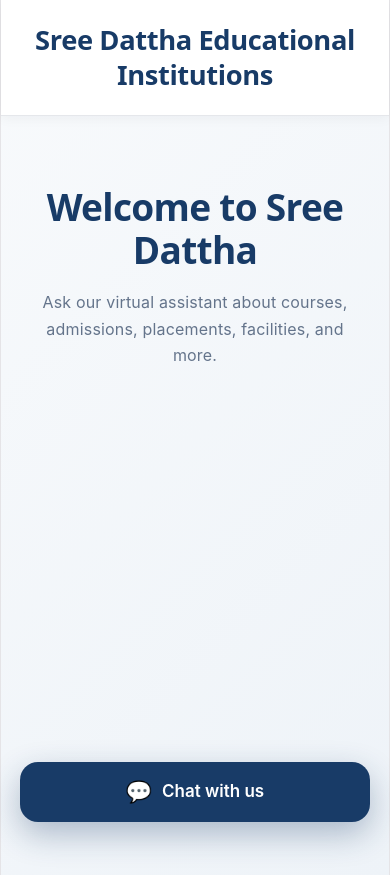
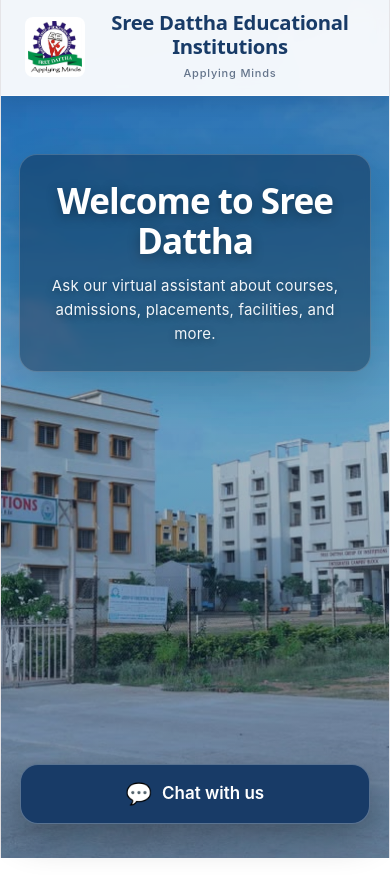
Before and after one commit to gayamneha17-dot/sreedattha-chatbot, a React app in the folder frontend/: page / in a window 390 px wide. Built offline with nearby package versions, Linux system fonts and the light colour scheme; the HTML template or start-up script is replaced by a standard one.

Commit message:
Add campus background and Sree Dattha logo

```diff
--- a/frontend/src/App.css
+++ b/frontend/src/App.css
@@ -17,7 +17,7 @@ body,
 }
 
 body {
-  background: #f5f7fb;
+  margin: 0;
   color: #1f2937;
 }
 
@@ -28,19 +28,44 @@ textarea {
 
 
 /* ==================================================
-   APPLICATION
+   MAIN APPLICATION + CAMPUS BACKGROUND
 ================================================== */
 
 .app {
+  position: relative;
+
   width: 100%;
   min-height: 100vh;
 
+  background-position: center;
+  background-size: cover;
+  background-repeat: no-repeat;
+  background-attachment: fixed;
+
+  overflow: hidden;
+}
+
+
+/* Dark transparent layer over campus photo */
+
+.background-overlay {
+  position: absolute;
+
+  inset: 0;
+
+  min-height: 100%;
+
   background:
     linear-gradient(
-      135deg,
-      #f8fafc 0%,
-      #eef3f8 100%
+      180deg,
+      rgba(10, 35, 65, 0.42) 0%,
+      rgba(10, 35, 65, 0.30) 45%,
+      rgba(10, 35, 65, 0.48) 100%
     );
+
+  z-index: 0;
+
+  pointer-events: none;
 }
 
 
@@ -49,27 +74,73 @@ textarea {
 ================================================== */
 
 .site-header {
+  position: relative;
+
+  z-index: 2;
+
   width: 100%;
 
-  padding: 24px 7%;
+  padding: 14px 6%;
 
-  background: #ffffff;
+  background: rgba(255, 255, 255, 0.94);
 
-  border-bottom: 1px solid #e5e7eb;
+  border-bottom: 1px solid rgba(255, 255, 255, 0.65);
 
   box-shadow:
-    0 2px 12px rgba(15, 23, 42, 0.05);
+    0 4px 18px rgba(15, 23, 42, 0.12);
+
+  backdrop-filter: blur(8px);
 }
 
 .header-content {
   width: 100%;
 
+  max-width: 1400px;
+
+  margin: 0 auto;
+
   display: flex;
 
   align-items: center;
+
+  gap: 18px;
 }
 
-.header-content h1 {
+
+/* ==================================================
+   COLLEGE LOGO
+================================================== */
+
+.college-logo {
+  width: 82px;
+
+  height: 82px;
+
+  flex-shrink: 0;
+
+  object-fit: contain;
+
+  border-radius: 10px;
+
+  background: #ffffff;
+
+  padding: 3px;
+}
+
+
+/* ==================================================
+   COLLEGE TITLE
+================================================== */
+
+.college-title {
+  display: flex;
+
+  flex-direction: column;
+
+  justify-content: center;
+}
+
+.college-title h1 {
   margin: 0;
 
   color: #183b67;
@@ -78,18 +149,34 @@ textarea {
 
   font-weight: 700;
 
-  line-height: 1.25;
+  line-height: 1.2;
 
   letter-spacing: -0.5px;
 }
 
+.college-title p {
+  margin: 5px 0 0;
+
+  color: #64748b;
+
+  font-size: 14px;
+
+  font-weight: 500;
+
+  letter-spacing: 0.8px;
+}
+
 
 /* ==================================================
-   MAIN PAGE
+   MAIN WELCOME SECTION
 ================================================== */
 
 .main-content {
-  min-height: calc(100vh - 90px);
+  position: relative;
+
+  z-index: 1;
+
+  min-height: calc(100vh - 112px);
 
   display: flex;
 
@@ -100,7 +187,7 @@ textarea {
   text-align: center;
 
   padding:
-    clamp(80px, 13vh, 125px)
+    clamp(90px, 14vh, 145px)
     24px
     150px;
 }
@@ -109,32 +196,51 @@ textarea {
   width: 100%;
 
   max-width: 800px;
+
+  padding: 30px 35px;
+
+  border-radius: 22px;
+
+  background: rgba(8, 30, 55, 0.42);
+
+  border: 1px solid rgba(255, 255, 255, 0.18);
+
+  box-shadow:
+    0 16px 45px rgba(0, 0, 0, 0.16);
+
+  backdrop-filter: blur(3px);
 }
 
 .welcome-section h2 {
-  margin: 0 0 20px;
+  margin: 0 0 16px;
 
-  color: #183b67;
+  color: #ffffff;
 
-  font-size: clamp(36px, 5vw, 56px);
+  font-size: clamp(38px, 5vw, 58px);
 
   font-weight: 700;
 
-  line-height: 1.15;
+  line-height: 1.12;
 
   letter-spacing: -1px;
+
+  text-shadow:
+    0 3px 12px rgba(0, 0, 0, 0.35);
 }
 
 .welcome-section p {
-  max-width: 720px;
+  max-width: 700px;
 
   margin: 0 auto;
 
-  color: #64748b;
+  color: #f1f5f9;
 
   font-size: clamp(16px, 2vw, 19px);
 
   line-height: 1.7;
+
+  text-shadow:
+    0 2px 7px rgba(0, 0, 0, 0.35);
 }
 
 
@@ -145,15 +251,17 @@ textarea {
 .chat-launcher {
   position: fixed;
 
+  z-index: 999;
+
   left: 50%;
 
-  bottom: 35px;
+  bottom: 34px;
 
   transform: translateX(-50%);
 
-  min-width: 210px;
+  min-width: 220px;
 
-  min-height: 60px;
+  min-height: 62px;
 
   display: flex;
 
@@ -163,9 +271,9 @@ textarea {
 
   gap: 10px;
 
-  padding: 16px 28px;
+  padding: 16px 30px;
 
-  border: none;
+  border: 1px solid rgba(255, 255, 255, 0.28);
 
   border-radius: 999px;
 
@@ -180,14 +288,12 @@ textarea {
   cursor: pointer;
 
   box-shadow:
-    0 12px 32px rgba(24, 59, 103, 0.32);
-
-  z-index: 999;
+    0 14px 36px rgba(0, 0, 0, 0.30);
 
   transition:
     background 0.2s ease,
-    box-shadow 0.2s ease,
-    transform 0.2s ease;
+    transform 0.2s ease,
+    box-shadow 0.2s ease;
 }
 
 .chat-launcher:hover {
@@ -198,13 +304,11 @@ textarea {
     translateY(-2px);
 
   box-shadow:
-    0 16px 38px rgba(24, 59, 103, 0.38);
+    0 18px 42px rgba(0, 0, 0, 0.36);
 }
 
 .chat-launcher:active {
-  transform:
-    translateX(-50%)
-    translateY(0);
+  transform: translateX(-50%);
 }
 
 .chat-launcher-icon {
@@ -218,6 +322,8 @@ textarea {
 
 .chat-window {
   position: fixed;
+
+  z-index: 1000;
 
   left: 50%;
 
@@ -235,19 +341,17 @@ textarea {
 
   flex-direction: column;
 
+  overflow: hidden;
+
   background: #ffffff;
 
   border: 1px solid #e2e8f0;
 
   border-radius: 20px;
 
-  overflow: hidden;
-
   box-shadow:
-    0 24px 70px rgba(15, 23, 42, 0.22),
-    0 6px 20px rgba(15, 23, 42, 0.10);
-
-  z-index: 1000;
+    0 24px 70px rgba(15, 23, 42, 0.28),
+    0 6px 20px rgba(15, 23, 42, 0.14);
 }
 
 
@@ -276,8 +380,6 @@ textarea {
 .chat-header-info {
   display: flex;
 
-  flex-direction: row;
-
   align-items: center;
 
   gap: 12px;
@@ -302,11 +404,11 @@ textarea {
 
   color: #ffffff;
 
+  border: 1px solid rgba(255, 255, 255, 0.22);
+
   font-size: 14px;
 
   font-weight: 700;
-
-  border: 1px solid rgba(255, 255, 255, 0.22);
 }
 
 .chat-header-info h3 {
@@ -374,9 +476,6 @@ textarea {
   line-height: 1;
 
   cursor: pointer;
-
-  transition:
-    background 0.2s ease;
 }
 
 .close-button:hover {
@@ -385,9 +484,10 @@ textarea {
 
 
 /* ==================================================
-   MESSAGES CONTAINER
+   MESSAGES AREA
 
-   THIS IS THE IMPORTANT SCROLLING FIX
+   IMPORTANT:
+   KEEP THIS SCROLLING SECTION
 ================================================== */
 
 .messages-container {
@@ -426,17 +526,12 @@ textarea {
     #f1f5f9;
 }
 
-
-/* Chrome / Edge scrollbar */
-
 .messages-container::-webkit-scrollbar {
   width: 8px;
 }
 
 .messages-container::-webkit-scrollbar-track {
   background: #f1f5f9;
-
-  border-radius: 10px;
 }
 
 .messages-container::-webkit-scrollbar-thumb {
@@ -480,6 +575,8 @@ textarea {
 .message-bubble {
   max-width: 86%;
 
+  flex-shrink: 0;
+
   padding: 11px 14px;
 
   border-radius: 14px;
@@ -491,8 +588,6 @@ textarea {
   word-break: break-word;
 
   overflow-wrap: anywhere;
-
-  flex-shrink: 0;
 
   animation:
     messageAppear 0.2s ease;
@@ -519,21 +614,18 @@ textarea {
   border-bottom-right-radius: 5px;
 }
 
-
 @keyframes messageAppear {
 
   from {
     opacity: 0;
 
-    transform:
-      translateY(5px);
+    transform: translateY(5px);
   }
 
   to {
     opacity: 1;
 
-    transform:
-      translateY(0);
+    transform: translateY(0);
   }
 }
 
@@ -553,8 +645,7 @@ textarea {
 
   gap: 8px;
 
-  margin:
-    4px 0 12px;
+  margin: 4px 0 12px;
 
   padding: 0 4px;
 
@@ -595,19 +686,7 @@ textarea {
 
   color: #ffffff;
 
-  transform:
-    translateY(-1px);
-}
-
-.suggested-question:active {
-  transform:
-    translateY(0);
-}
-
-.suggested-question:disabled {
-  opacity: 0.6;
-
-  cursor: not-allowed;
+  transform: translateY(-1px);
 }
 
 
@@ -659,11 +738,6 @@ textarea {
   font-size: 14px;
 
   line-height: 20px;
-
-  transition:
-    background 0.2s ease,
-    border 0.2s ease,
-    box-shadow 0.2s ease;
 }
 
 .chat-input-container textarea::placeholder {
@@ -676,14 +750,7 @@ textarea {
   border-color: #183b67;
 
   box-shadow:
-    0 0 0 3px
-    rgba(24, 59, 103, 0.10);
-}
-
-.chat-input-container textarea:disabled {
-  opacity: 0.7;
-
-  cursor: not-allowed;
+    0 0 0 3px rgba(24, 59, 103, 0.10);
 }
 
 
@@ -719,17 +786,10 @@ textarea {
   font-weight: 600;
 
   cursor: pointer;
-
-  transition:
-    background 0.2s ease,
-    transform 0.15s ease;
 }
 
 .send-button:hover:not(:disabled) {
   background: #214d82;
-
-  transform:
-    translateY(-1px);
 }
 
 .send-button:disabled {
@@ -747,27 +807,27 @@ textarea {
 
   .site-header {
     padding:
-      22px
-      24px;
+      12px
+      22px;
   }
 
   .header-content {
     justify-content: center;
-
-    text-align: center;
   }
 
-  .header-content h1 {
-    max-width: 600px;
+  .college-logo {
+    width: 72px;
 
-    font-size: 27px;
+    height: 72px;
+  }
 
-    line-height: 1.3;
+  .college-title h1 {
+    font-size: 25px;
   }
 
   .main-content {
     padding:
-      85px
+      75px
       24px
       140px;
   }
@@ -784,71 +844,92 @@ textarea {
 
 @media (max-width: 600px) {
 
+  .app {
+    background-attachment: scroll;
+
+    background-position: center center;
+  }
+
+
+  /* Header */
+
   .site-header {
     padding:
-      22px
-      18px;
+      10px
+      14px;
   }
 
   .header-content {
     justify-content: center;
 
-    text-align: center;
+    gap: 10px;
   }
 
-  .header-content h1 {
-    width: 100%;
+  .college-logo {
+    width: 60px;
 
-    max-width: 340px;
+    height: 60px;
 
-    margin: 0 auto;
+    border-radius: 8px;
+  }
 
+  .college-title {
+    max-width: 270px;
+  }
+
+  .college-title h1 {
     font-size:
-      clamp(24px, 7vw, 29px);
+      clamp(18px, 5.2vw, 23px);
 
-    line-height: 1.3;
+    line-height: 1.2;
 
-    letter-spacing: -0.4px;
+    letter-spacing: -0.3px;
+  }
+
+  .college-title p {
+    margin-top: 3px;
+
+    font-size: 11px;
   }
 
 
-  /* Welcome area */
+  /* Welcome */
 
   .main-content {
     min-height:
-      calc(100vh - 85px);
-
-    align-items: flex-start;
+      calc(100vh - 82px);
 
     padding:
-      70px
-      22px
-      145px;
+      58px
+      18px
+      135px;
   }
 
   .welcome-section {
-    max-width: 360px;
+    max-width: 370px;
 
-    margin: 0 auto;
+    padding:
+      25px
+      20px;
+
+    border-radius: 18px;
   }
 
   .welcome-section h2 {
-    margin-bottom: 18px;
+    margin-bottom: 14px;
 
     font-size:
-      clamp(34px, 9.5vw, 42px);
+      clamp(32px, 9vw, 41px);
 
-    line-height: 1.15;
-
-    letter-spacing: -0.7px;
+    line-height: 1.14;
   }
 
   .welcome-section p {
-    max-width: 340px;
+    max-width: 330px;
 
-    font-size: 16px;
+    font-size: 15px;
 
-    line-height: 1.65;
+    line-height: 1.6;
   }
 
 
@@ -857,7 +938,7 @@ textarea {
   .chat-launcher {
     left: 50%;
 
-    bottom: 22px;
+    bottom: 20px;
 
     width:
       calc(100% - 40px);
@@ -867,7 +948,8 @@ textarea {
     min-height: 60px;
 
     padding:
-      16px 24px;
+      16px
+      24px;
 
     border-radius: 18px;
 
@@ -883,7 +965,7 @@ textarea {
   }
 
 
-  /* Full mobile chatbot */
+  /* Chat window */
 
   .chat-window {
     left: 50%;
@@ -909,7 +991,8 @@ textarea {
     min-height: 70px;
 
     padding:
-      13px 15px;
+      13px
+      15px;
   }
 
   .chat-avatar {
@@ -918,13 +1001,8 @@ textarea {
     height: 40px;
   }
 
-  .chat-header-info h3 {
-    font-size: 15px;
-  }
 
-
-  /* IMPORTANT:
-     only this middle area scrolls */
+  /* KEEP MOBILE SCROLLING */
 
   .messages-container {
     flex: 1 1 0;
@@ -944,16 +1022,10 @@ textarea {
 
   .message-bubble {
     max-width: 92%;
-
-    font-size: 14px;
-  }
-
-  .suggested-question {
-    max-width: 100%;
   }
 
 
-  /* Input remains at bottom */
+  /* Input */
 
   .chat-input-container {
     flex: 0 0 auto;
@@ -994,33 +1066,39 @@ textarea {
 
 @media (max-width: 380px) {
 
-  .site-header {
-    padding:
-      18px
-      14px;
+  .college-logo {
+    width: 52px;
+
+    height: 52px;
   }
 
-  .header-content h1 {
-    max-width: 310px;
+  .college-title {
+    max-width: 245px;
+  }
 
-    font-size: 23px;
-
-    line-height: 1.3;
+  .college-title h1 {
+    font-size: 18px;
   }
 
   .main-content {
     padding:
-      55px
-      18px
-      130px;
+      45px
+      14px
+      125px;
+  }
+
+  .welcome-section {
+    padding:
+      22px
+      16px;
   }
 
   .welcome-section h2 {
-    font-size: 33px;
+    font-size: 31px;
   }
 
   .welcome-section p {
-    font-size: 15px;
+    font-size: 14px;
   }
 
   .chat-launcher {
@@ -1062,15 +1140,4 @@ textarea {
 
     font-size: 13px;
   }
-
-  .suggested-question {
-    font-size: 12px;
-  }
-
-  .send-button {
-    min-width: 55px;
-
-    padding:
-      0 10px;
-  }
 }
--- a/frontend/src/App.jsx
+++ b/frontend/src/App.jsx
@@ -1,5 +1,8 @@
 import { useEffect, useRef, useState } from "react";
 import "./App.css";
+
+import campusImage from "./assets/campus.jpg";
+import logoImage from "./assets/logo.jpg";
 
 function App() {
   const [isChatOpen, setIsChatOpen] = useState(false);
@@ -100,10 +103,26 @@ function App() {
   };
 
   return (
-    <div className="app">
+    <div
+      className="app"
+      style={{
+        backgroundImage: `url(${campusImage})`,
+      }}
+    >
+      <div className="background-overlay"></div>
+
       <header className="site-header">
         <div className="header-content">
-          <h1>Sree Dattha Educational Institutions</h1>
+          <img
+            src={logoImage}
+            alt="Sree Dattha Educational Institutions Logo"
+            className="college-logo"
+          />
+
+          <div className="college-title">
+            <h1>Sree Dattha Educational Institutions</h1>
+            <p>Applying Minds</p>
+          </div>
         </div>
       </header>
 
```
Also changed, not shown: frontend/src/assets/campus.jpg (added), frontend/src/assets/logo.jpg (added).
